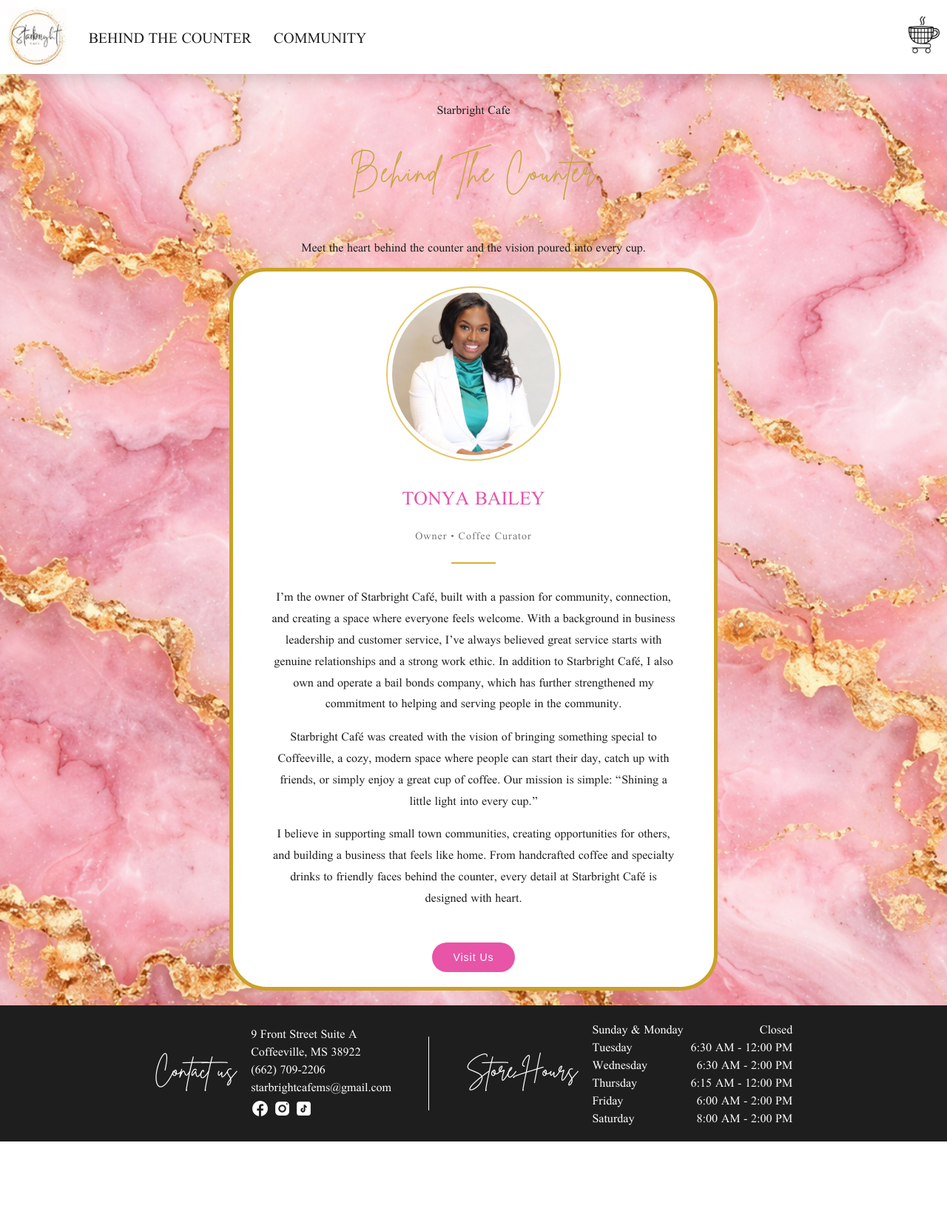
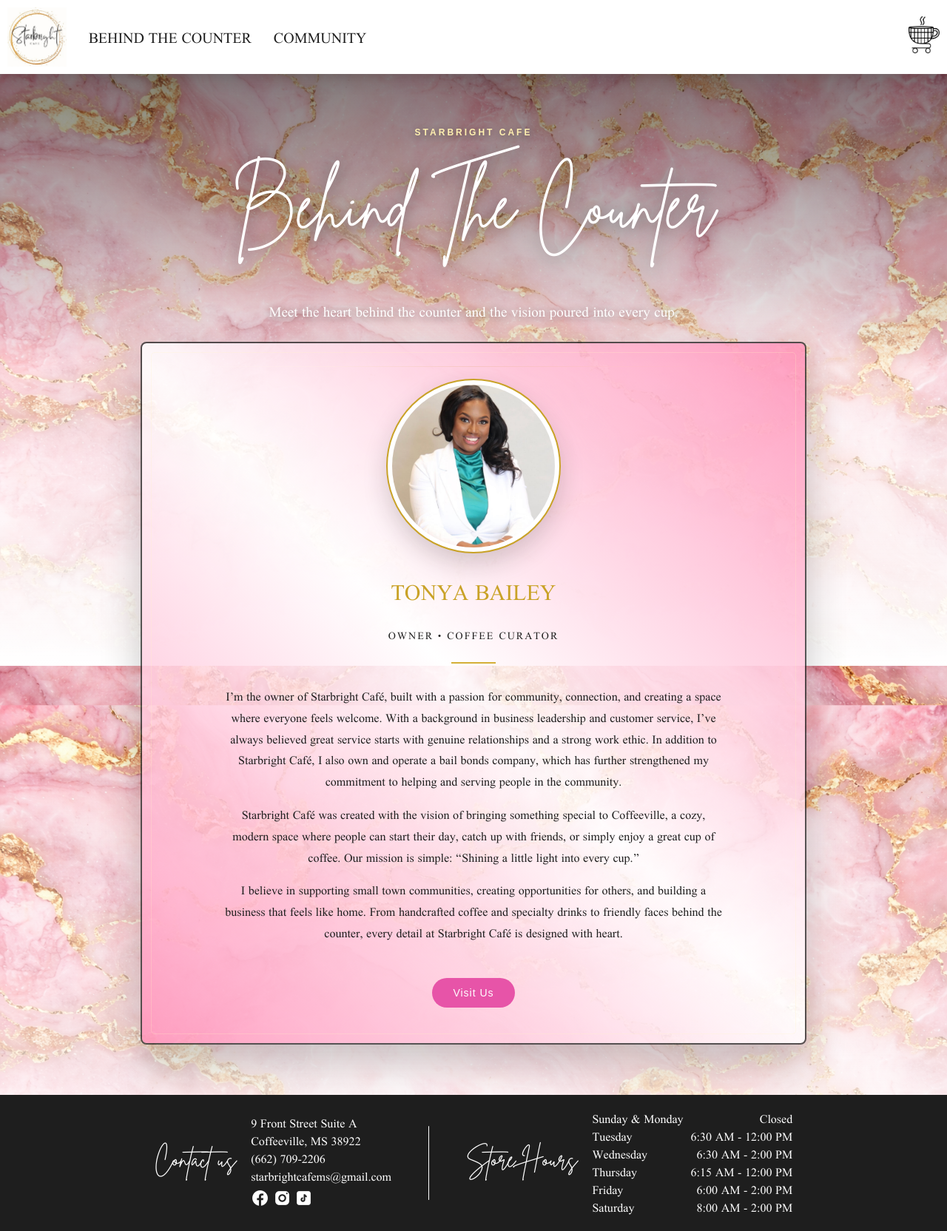
Before and after one commit to ChaseGreen98/starbright, a Django app: page /behind-the-counter/ in a window 1280 px wide. Shown: the whole page at 74% size. Before the commit the page ends 1543 px from the top, so only its background shows below. Run offline with Django 5.2, Linux system fonts and the light colour scheme.

Commit message:
more behind the counter styling

```diff
--- a/app/static/styles.css
+++ b/app/static/styles.css
@@ -379,46 +379,107 @@ body {
 /* BEHIND THE COUNTER */
 
 .bio-section {
-    background: url("/app/static/images/pink-marble.png") no-repeat center/cover;
-    padding: 20px;
+    background:
+        linear-gradient(rgba(255, 255, 255, 0.0), rgba(255, 255, 255, 1)),
+        url("/app/static/images/pink-marble.png") center/cover fixed;
+    padding: 0 0 68px;
     text-align: center;
     color: #333;
+    overflow: hidden;
+}
+
+.bio-hero {
+    width: 100%;
+    min-height: 48vh;
+    padding: 72px 22px 58px;
+    box-sizing: border-box;
+    display: flex;
+    flex-direction: column;
+    justify-content: center;
+    align-items: center;
+    text-align: center;
+    background: linear-gradient(rgba(30, 30, 30, 0.55), rgba(30, 30, 30, 0));
+    position: relative;
+}
+
+.bio-hero::after {
+    content: "";
+    position: absolute;
+    bottom: 0;
+    width: min(760px, 82vw);
+    height: 1px;
+    background: linear-gradient(to right, transparent, #fff4c2, #c9a227, #fff4c2, transparent);
+}
+
+.bio-kicker {
+    margin: 0 0 10px;
+    font-family: Arial, Helvetica, sans-serif;
+    font-size: 12px;
+    font-weight: 700;
+    letter-spacing: 3px;
+    text-transform: uppercase;
+    color: #fff0b0;
+    text-shadow: 0 2px 10px rgba(0, 0, 0, 0.45);
 }
 
 #white-panel {
-    background-color: white;
-    border: 5px solid #c9a227;
-    border-radius: 50px;
-    width: fit-content;
-    padding: 20px 50px;
+    width: min(900px, 90vw);
+    margin: -34px auto 0;
+    padding: 48px min(7vw, 66px);
+    box-sizing: border-box;
     justify-self: center;
+    background: linear-gradient(45deg, rgb(255 146 186 / 85%), rgb(255 255 255 / 85%), rgb(255 146 186 / 85%)) padding-box;
+    border: 2px solid rgba(30 30 30 / 0.75);
+    border-radius: 8px;
+    box-shadow: 0 24px 54px rgba(30, 30, 30, 0.24);
+    position: relative;
+}
+
+#white-panel::before {
+    content: "";
+    position: absolute;
+    inset: 12px;
+    border: 1px solid rgba(255, 244, 194, 0.25);
+    border-radius: 5px;
+    pointer-events: none;
 }
 
 .bio-title {
-    font-size: 42px;
-    color: #c9a646; /* soft gold */
-    margin-bottom: 40px;
-    letter-spacing: 2px;
+    margin: 0;
+    font-size: clamp(52px, 8vw, 92px);
+    color: white;
+    text-shadow: 0 4px 22px rgba(0, 0, 0, 0.42);
+}
+
+.bio-intro {
+    max-width: 720px;
+    margin: 16px auto 0;
+    font-size: 19px;
+    line-height: 1.8;
+    color: white;
+    text-shadow: 0 2px 12px rgba(0, 0, 0, 0.45);
 }
 
 .bio-image {
     width: 220px;
     border-radius: 50%;
-    border: 2px solid #e6c76b;
+    border: 2px solid #c9a227;
     padding: 6px;
     background: #fff;
+    box-shadow: 0 14px 32px rgba(30, 30, 30, 0.18);
 }
 
 .bio-name {
     margin-top: 25px;
-    font-size: 26px;
-    color: #e754a8; /* soft pink */
+    font-size: 30px;
+    color: #c9a227;
 }
 
 .bio-role {
-    color: #777;
+    color: rgb(30 30 30);
     font-size: 14px;
-    letter-spacing: 1px;
+    letter-spacing: 2px;
+    text-transform: uppercase;
     margin-bottom: 25px;
 }
 
@@ -430,10 +491,14 @@ body {
 }
 
 .bio-text {
-    max-width: 550px;
+    max-width: 680px;
     margin: 0 auto;
     font-size: 16px;
     line-height: 1.8;
+}
+
+.bio-text p {
+    color: rgb(30 30 30);
 }
 
 .bio-btn {
```
Also changed, not shown: other parts of app/static/styles.css (+39 -0 lines), db.sqlite3.
